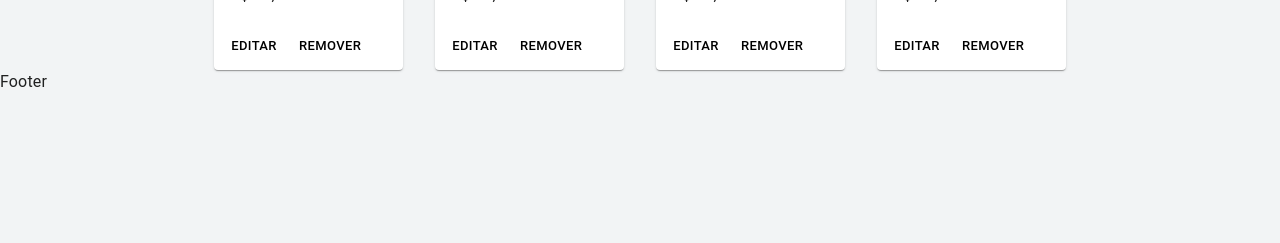
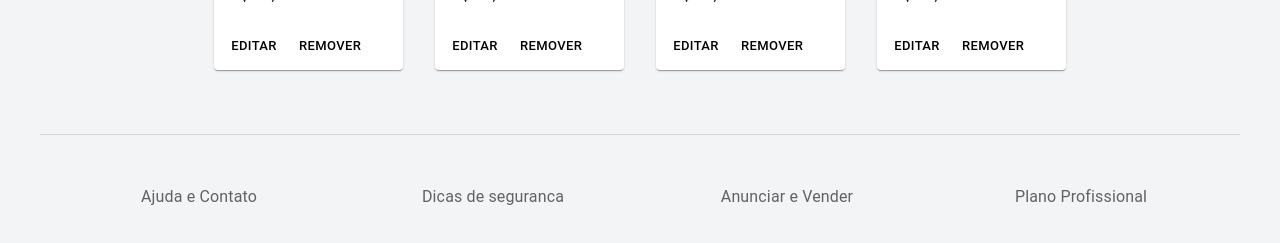
Before and after one commit to PauloHPMKT/Anunx-FFJS-Final-project, a Next.js app: page /user/dashboard in a window 1280 px wide. Shown: the part 515-758 px from the top of the page. Built offline with nearby package versions, Linux system fonts and the light colour scheme.

Commit message:
adicionando compomente de footer e estrutura de template

```diff
--- /dev/null
+++ b/src/components/Footer.js
@@ -0,0 +1,60 @@
+import Link from 'next/link'
+import { Grid, Typography } from "@mui/material"
+import { Box, Container } from "@mui/system"
+import { createUseStyles } from "react-jss"
+import theme from "../theme"
+
+const useStyles = createUseStyles({
+  footer: {
+    borderTop: `1px solid ${theme.palette.divider}`,
+    marginTop: theme.spacing(8),
+    paddingTop: theme.spacing(3),
+    paddingBottom: theme.spacing(3),
+    [theme.breakpoints.up('sm')]: {
+      paddingTop: theme.spacing(6),
+      paddingBottom: theme.spacing(6),
+    }
+
+  }
+})
+
+const Footer = () => {
+  const classes = useStyles()
+
+  return(
+    <Container maxWidth="lg" component="footer" className={classes.footer}>
+      <Grid container spacing={3}>
+        <Grid item xs={6} sm={3}>
+          <Box textAlign="center">
+            <Link href="#" passHref>
+              <Typography color="textSecondary" variant="subtitle1">Ajuda e Contato</Typography>
+            </Link>
+          </Box>
+        </Grid>
+        <Grid item xs={6} sm={3}>
+          <Box textAlign="center">
+            <Link href="#" passHref>
+              <Typography color="textSecondary" variant="subtitle1">Dicas de seguranca</Typography>
+            </Link>
+          </Box>
+        </Grid>
+        <Grid item xs={6} sm={3}>
+          <Box textAlign="center">
+            <Link href="#" passHref>
+              <Typography color="textSecondary" variant="subtitle1">Anunciar e Vender</Typography>
+            </Link>
+          </Box>
+        </Grid>
+        <Grid item xs={6} sm={3}>
+          <Box textAlign="center">
+            <Link href="#" passHref>
+              <Typography color="textSecondary" variant="subtitle1">Plano Profissional</Typography>
+            </Link>
+          </Box>
+        </Grid>
+      </Grid>
+    </Container>
+  )
+}
+
+export default Footer
--- a/src/templates/Default.js
+++ b/src/templates/Default.js
@@ -1,3 +1,4 @@
+import Footer from '../components/Footer'
 import Header from '../components/Header'
 
 const Default = ({ children }) => {
@@ -5,7 +6,7 @@ const Default = ({ children }) => {
         <>
             <Header />
             { children }
-            <footer>Footer</footer>
+            <Footer />
         </>
     )
 }
```
